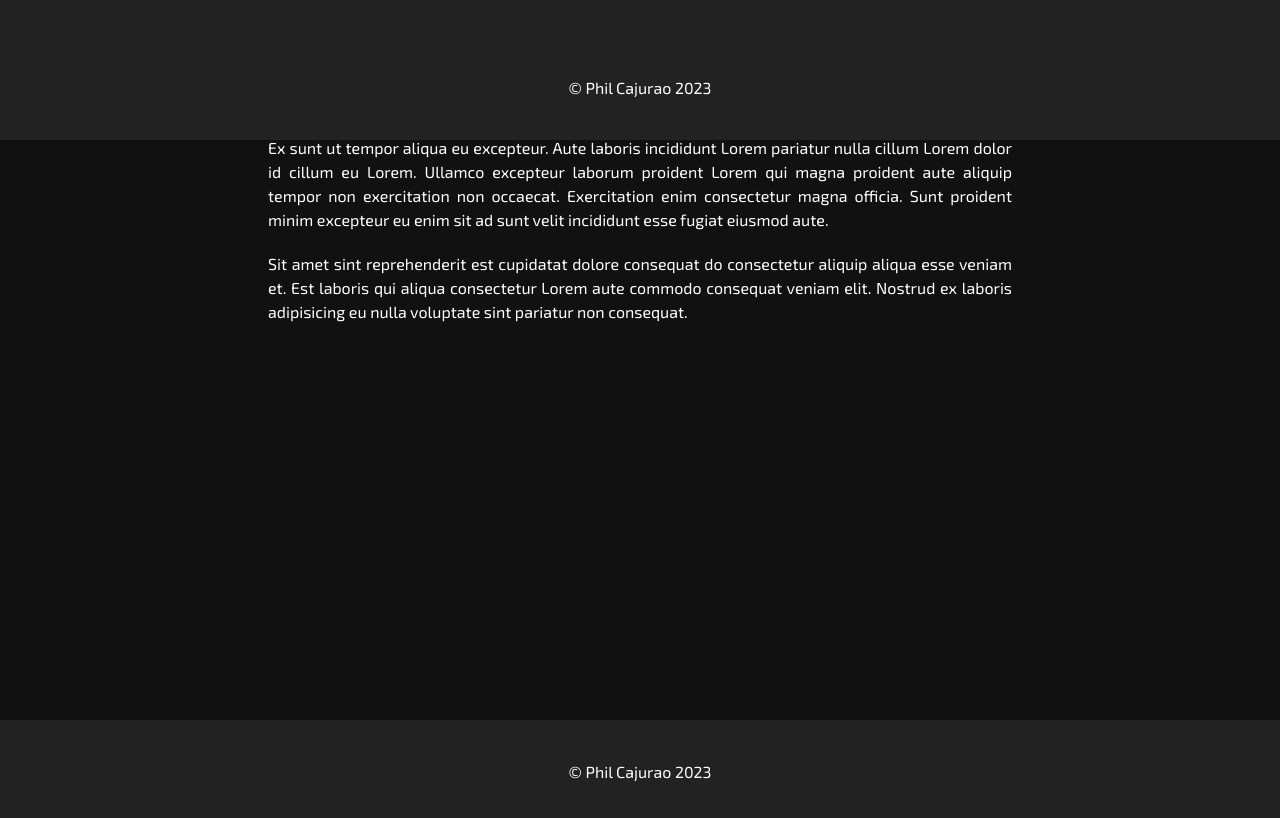
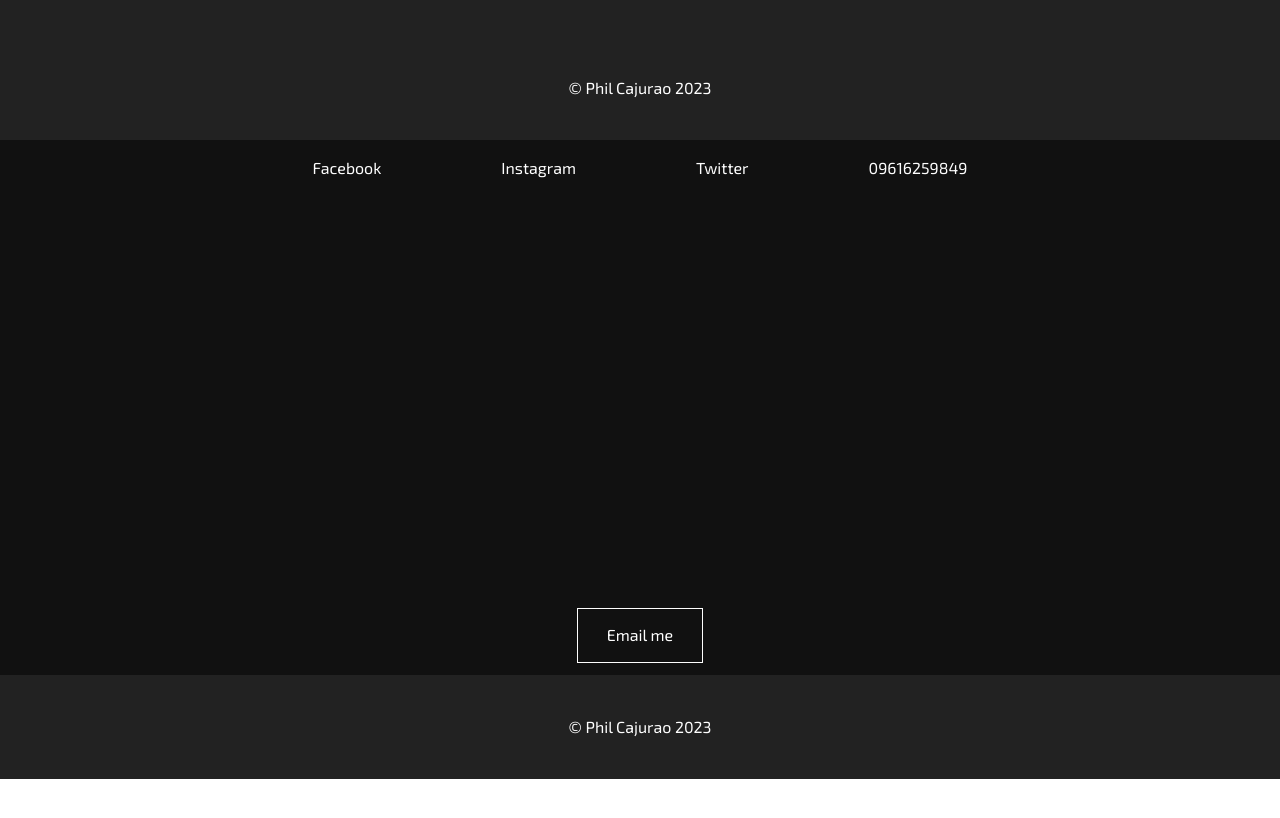
Before and after one commit to philcajurao/philcajurao.github.io, a React (Create React App) app: page / in a window 1280 px wide. Shown: the part 1460-2278 px from the top of the page. After the commit the page ends 2239 px from the top, so only its background shows below. Built offline with nearby package versions, Linux system fonts and the light colour scheme; the HTML template or start-up script is replaced by a standard one.

Commit message:
fixing email

```diff
--- a/package.json
+++ b/package.json
@@ -3,6 +3,9 @@
   "version": "0.1.0",
   "private": true,
   "dependencies": {
+    "@emailjs/browser": "^3.11.0",
+    "@react-email/button": "0.0.8",
+    "@react-email/html": "^0.0.4",
     "@testing-library/jest-dom": "^5.16.5",
     "@testing-library/react": "^13.4.0",
     "@testing-library/user-event": "^13.5.0",
--- a/src/App.js
+++ b/src/App.js
@@ -10,6 +10,7 @@ import { ScrollTrigger } from "gsap/ScrollTrigger";
 import NavBar from "./components/NavBar";
 import Content from "./components/Content";
 import Footer from "./components/Footer";
+import EmailContact from "./components/EmailContact";
 gsap.registerPlugin(ScrollTrigger);
 
 function App() {
@@ -99,6 +100,8 @@ function App() {
 
       <Content cont1={cont1} cont2={cont2} cont3={cont3} cont4={cont4} />
 
+      <EmailContact />
+
       <Footer />
     </div>
   );
--- a/src/components/Content.js
+++ b/src/components/Content.js
@@ -38,12 +38,12 @@ function Content({ cont1, cont2, cont3, cont4,}) {
                 <div id="contacts" ref={cont4} className="mt-40 mb-96">
                     <h2 className="text-[#555] text-lg">Contact</h2>
                     <div className="flex flex-col space-y-5 mt-2 text-justify">
-                        <p className="">
-                            Ex sunt ut tempor aliqua eu excepteur. Aute laboris incididunt Lorem pariatur nulla cillum Lorem dolor id cillum eu Lorem. Ullamco excepteur laborum proident Lorem qui magna proident aute aliquip tempor non exercitation non occaecat. Exercitation enim consectetur magna officia. Sunt proident minim excepteur eu enim sit ad sunt velit incididunt esse fugiat eiusmod aute.
-                        </p>
-                        <p className="">
-                            Sit amet sint reprehenderit est cupidatat dolore consequat do consectetur aliquip aliqua esse veniam et. Est laboris qui aliqua consectetur Lorem aute commodo consequat veniam elit. Nostrud ex laboris adipisicing eu nulla voluptate sint pariatur non consequat.
-                        </p>
+                        <ul className='flex justify-between space-x-20'>
+                            <li className='hover:bg-[#fefefe] hover:text-[#111] p-5 cursor-pointer duration-300'>Facebook</li>
+                            <li className='hover:bg-[#fefefe] hover:text-[#111] p-5 cursor-pointer duration-300'>Instagram</li>
+                            <li className='hover:bg-[#fefefe] hover:text-[#111] p-5 cursor-pointer duration-300'>Twitter</li>
+                            <li className='hover:bg-[#fefefe] hover:text-[#111] p-5 cursor-pointer duration-300'>09616259849</li>
+                        </ul>
                     </div>
                 </div>
             </div>
--- /dev/null
+++ b/src/components/EmailContact.js
@@ -0,0 +1,56 @@
+import React, { useRef } from "react";
+import emailjs from "@emailjs/browser";
+
+function EmailContact() {
+  const form = useRef();
+
+  const sendEmail = (e) => {
+    e.preventDefault();
+    console.log(e.name);
+
+    // emailjs
+    //   .sendForm(
+    //     "service_v97u8tm",
+    //     "template_xhl1mz9",
+    //     form.current,
+    //     "p3pYmTDbiXFd-HVNU"
+    //   )
+    //   .then(
+    //     (result) => {
+    //       console.log(result.text);
+    //     },
+    //     (error) => {
+    //       console.log(error.text);
+    //     }
+    //   );
+  };
+
+  return (
+    <div className="flex justify-center bg-[#111] p-3">
+      <button className="emailBtn">
+        Email me
+      </button>
+
+      <form
+        ref={form}
+        onSubmit={sendEmail}
+        className="flex flex-col items-center hidden"
+      >
+        <label>Your email</label>
+        <input type="email" name="user_email" className="form-input border" />
+        <label>Your name</label>
+        <input type="text" name="user_name" className="form-input border" />
+        <label>Message</label>
+        <textarea name="message" className="form-input border" />
+        <button
+          type="submit"
+          className="bg-[#333] text-[#fefefe] p-2 rounded-lg m-2 shadow-2xl focus:shadow-none "
+        >
+          Submit
+        </button>
+      </form>
+    </div>
+  );
+}
+
+export default EmailContact;
--- a/src/index.css
+++ b/src/index.css
@@ -22,3 +22,55 @@ code {
   font-family: source-code-pro, Menlo, Monaco, Consolas, 'Courier New',
     monospace;
 }
+
+.emailBtn {
+  display: inline-block;
+  padding: 0.9rem 1.8rem;
+  color: #fefefe;
+  border: 1px solid #fefefe;
+  cursor: pointer;
+  position: relative;
+  background-color: transparent;
+  text-decoration: none;
+  overflow: hidden;
+  z-index: 1;
+  font-family: inherit;
+}
+
+.emailBtn::before {
+  content: "";
+  position: absolute;
+  left: 0;
+  bottom: 0;
+  width: 100%;
+  height: 100%;
+  background-color: #fefefe;
+  transform: translate(-100%, -100%);
+  transition: all 1s;
+  z-index: -1;
+}
+
+.emailBtn:hover::before {
+  transform: translateY(0);
+}
+
+.emailBtn::after {
+  content: "";
+  position: absolute;
+  right: 0;
+  bottom: 0;
+  width: 100%;
+  height: 100%;
+  background-color: #fefefe;
+  transform: translate(100%, 100%);
+  transition: all 1s;
+  z-index: -1;
+}
+
+.emailBtn:hover::after {
+  transform: translateY(0);
+}
+
+.emailBtn:hover {
+  color: #111;
+}
```
Also changed, not shown: 1 other file (tests, documents, lock files or other folders).
